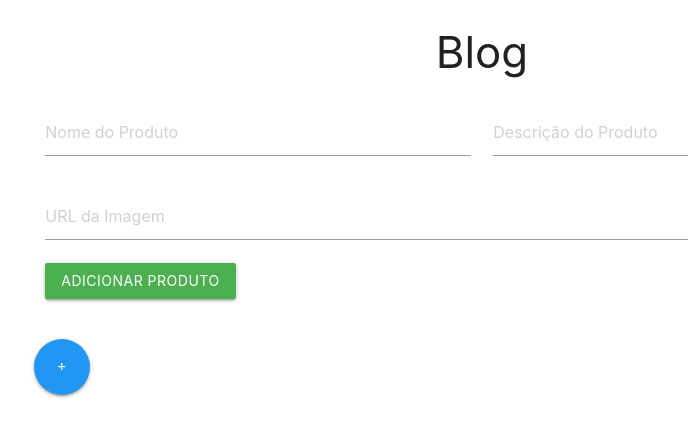
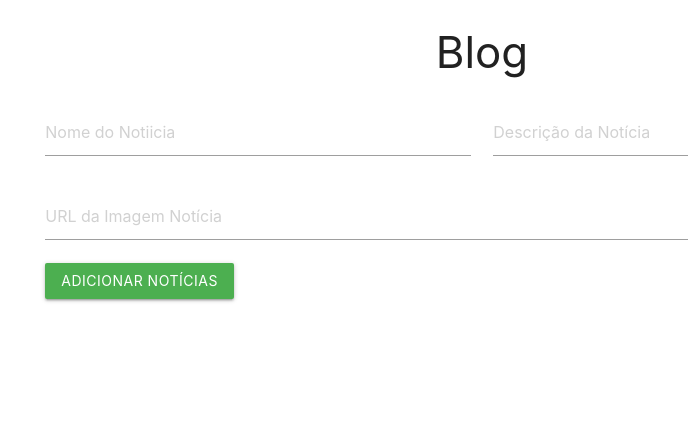
Before and after one commit to Carleone-Souza-Santos/front-end, a plain HTML site: page index.html in a window 1280 px wide. Both pictures are taken after a click on the button "REMOVER". Shown: the whole page, without its empty margins (158-846 px from the left). Drawn offline with nearby package versions, Linux system fonts and the light colour scheme.

Commit message:
update notiicas

```diff
--- a/index.html
+++ b/index.html
@@ -11,33 +11,31 @@
 
     <h3 class="center-align">Blog</h3>
 
-    <!-- Formulário para adicionar produto -->
+    <!-- Formulário para adicionar notícia -->
     <div class="row">
         <div class="col s12 m6">
             <div class="input-field">
-                <input type="text" id="nomeProduto" placeholder="Nome do Produto">
+                <input type="text" id="nomeNoticia" placeholder="Nome do Notiicia">
             </div>
         </div>
         <div class="col s12 m6">
             <div class="input-field">
-                <input type="text" id="descricaoProduto" placeholder="Descrição do Produto">
+                <input type="text" id="descricaoNoticia" placeholder="Descrição da Notícia">
             </div>
         </div>
         <div class="col s12">
             <div class="input-field">
-                <input type="text" id="imagemProduto" placeholder="URL da Imagem">
+                <input type="text" id="imagemNoticia" placeholder="URL da Imagem Notícia">
             </div>
         </div>
         <div class="col s12">
-            <button class="btn green" onclick="adicionarProduto()">Adicionar Produto</button>
+            <button class="btn green" onclick="adicionarNoticias()">Adicionar Notícias</button>
         </div>
     </div>
 
     <!-- Área dos Cards -->
-    <div class="row" id="listaProdutos"></div>
+    <div class="row" id="listaNoticias"></div>
 
-
-    <a class="btn-floating btn-large waves-effect waves-light blue" id="tag">+<i class="material-icons"></i></a>
 
     <!-- Materialize JS -->
     <script src="https://cdnjs.cloudflare.com/ajax/libs/materialize/1.0.0/js/materialize.min.js"></script>
--- a/style.js
+++ b/style.js
@@ -2,28 +2,28 @@
 //vamos criar o banco de dados,,,simulação (Banco de Dados)
 
 let bancoDeDados = [
-        { id: 1, nome: "Café Premium", descricao: "Café 100% Arábica", imagem: "./img/CaféArmarinho.png"}];
+        { id: 1, nome: "Café Premium", descricao: "Café 100% Arábica está cada vez mais caro!", imagem: "./img/CaféArmarinho.png"}];
 
 
 
 // Função para Renderizar os Produtos
-const renderizarProdutos = ()=> {
-        let container = document.getElementById("listaProdutos");
+const renderizarNoticias = ()=> {
+        let container = document.getElementById("listaNoticias");
         container.innerHTML = "";
 
-        bancoDeDados.forEach((produto) => {
+        bancoDeDados.forEach((noticia) => {
             let card = `
                 <div class="col s12 m3">
                     <div class="card">
                         <div class="card-image">
-                            <img src="${produto.imagem}" alt="${produto.nome}">
+                            <img src="${noticia.imagem}" alt="${noticia.nome}">
                         </div>
                         <div class="card-content">
-                            <span class="card-title">${produto.nome}</span>
-                            <p>${produto.descricao}</p>
+                            <span class="card-title">${noticia.nome}</span>
+                            <p>${noticia.descricao}</p>
                         </div>
                         <div class="card-action">
-                            <button class="btn red" onclick="removerProduto(${produto.id})">Remover</button>
+                            <button class="btn red" onclick="removerNoticias(${noticia.id})">Remover</button>
                         </div>
                     </div>
                 </div>
@@ -33,11 +33,11 @@ const renderizarProdutos = ()=> {
     }
 
 
-    // Função para Adicionar Produto
-    const adicionarProduto =()=> {
-        let nome = document.getElementById("nomeProduto").value;
-        let descricao = document.getElementById("descricaoProduto").value;
-        let imagem = document.getElementById("imagemProduto").value || "./img/CaféArmarinho.png";
+    // Função para Adicionar noticia
+    const adicionarNoticias =()=> {
+        let nome = document.getElementById("nomeNoticia").value;
+        let descricao = document.getElementById("descricaoNoticia").value;
+        let imagem = document.getElementById("imagemNoticia").value || "./img/CaféArmarinho.png";
 
         if (nome.trim() === "" || descricao.trim() === "") {
             alert("Por favor, preencha todos os campos!");
@@ -45,7 +45,7 @@ const renderizarProdutos = ()=> {
         }
 
 
-        let novoProduto = {
+        let novaNoticia = {
             id: Date.now(),
             nome: nome,
             descricao: descricao,
@@ -53,15 +53,15 @@ const renderizarProdutos = ()=> {
         };
 
 
-        bancoDeDados.push(novoProduto);
-        renderizarProdutos(); // Atualiza os cards
+        bancoDeDados.push(novaNoticia);
+        renderizarNoticias(); // Atualiza os cards
     }
 
-    // Função para Remover Produto
-    const removerProduto = (id)=> {
-        bancoDeDados = bancoDeDados.filter(produto => produto.id !== id);
-        renderizarProdutos();
+    // Função para Remover Noticia
+    const removerNoticias = (id)=> {
+        bancoDeDados = bancoDeDados.filter(noticia => noticia.id !== id);
+        renderizarNoticias();
     }
 
-    // Inicializa com os produtos iniciais
-    renderizarProdutos();
+    // Inicializa com as Noticias iniciais
+    renderizarNoticias();
```
